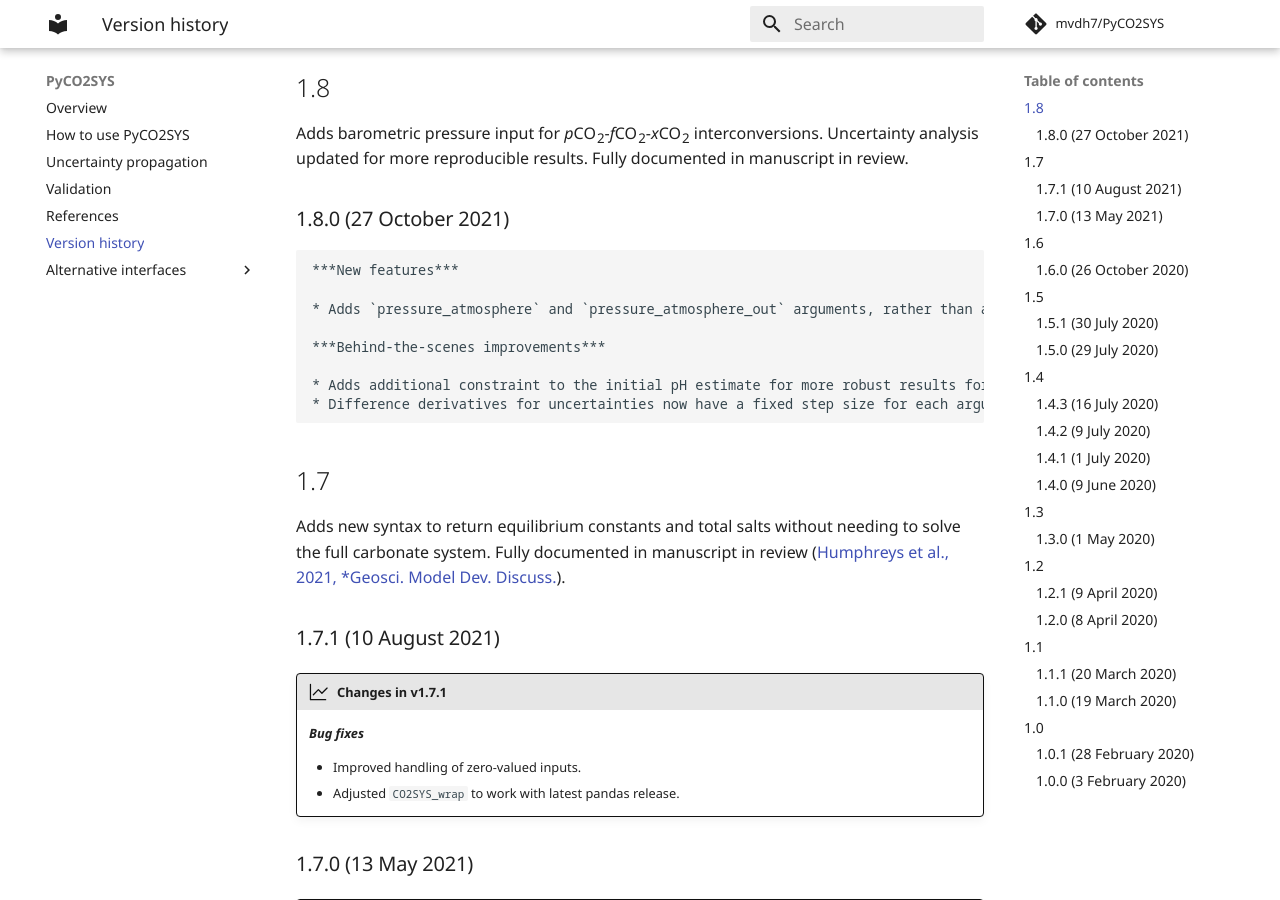
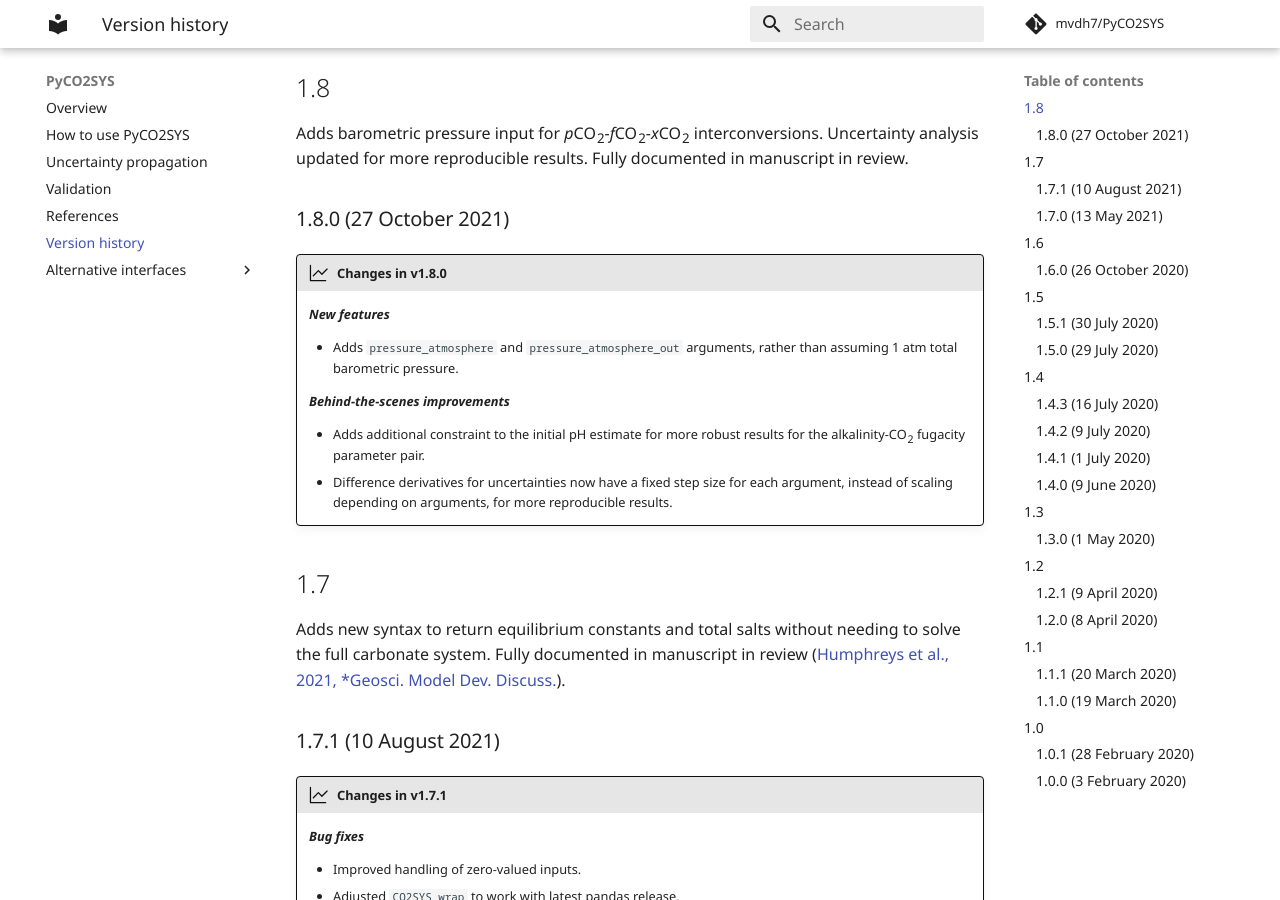
Before and after one commit to mvdh7/PyCO2SYS, an MkDocs documentation site: the page built from docs/versions.md, in a window 1280 px wide and 900 px high, scrolled down 836 px. Built offline with MkDocs 1.6.1 and Material for MkDocs 9.7.7, drawn with Linux system fonts in a browser that asks for light colours; formulas are drawn with MathJax 3; comment, search, counter and statistics services are not loaded.

Commit message:
Fix typo

```diff
--- a/docs/versions.md
+++ b/docs/versions.md
@@ -32,6 +32,8 @@
 Adds barometric pressure input for *p*CO<sub>2</sub>-*f*CO<sub>2</sub>-*x*CO<sub>2</sub> interconversions.  Uncertainty analysis updated for more reproducible results.  Fully documented in manuscript in review.
 
 ### 1.8.0 (27 October 2021)
+
+!!! new-version "Changes in v1.8.0"
 
     ***New features***
 
```
